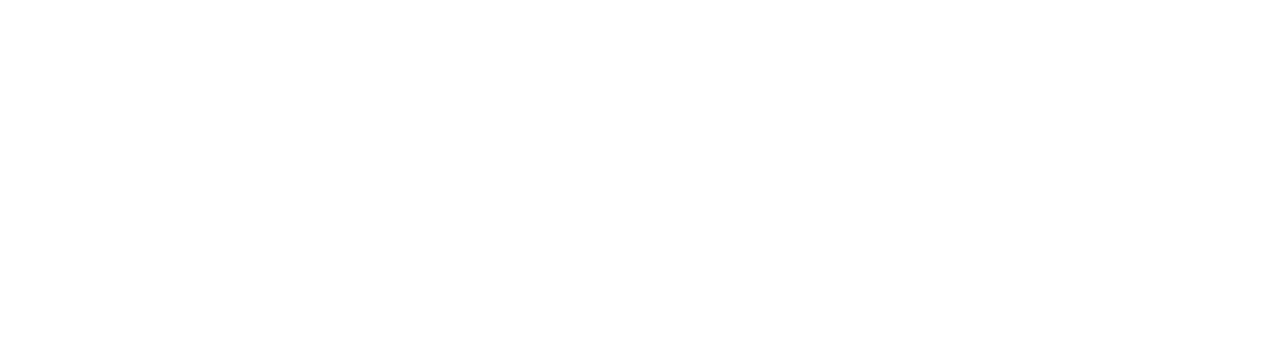
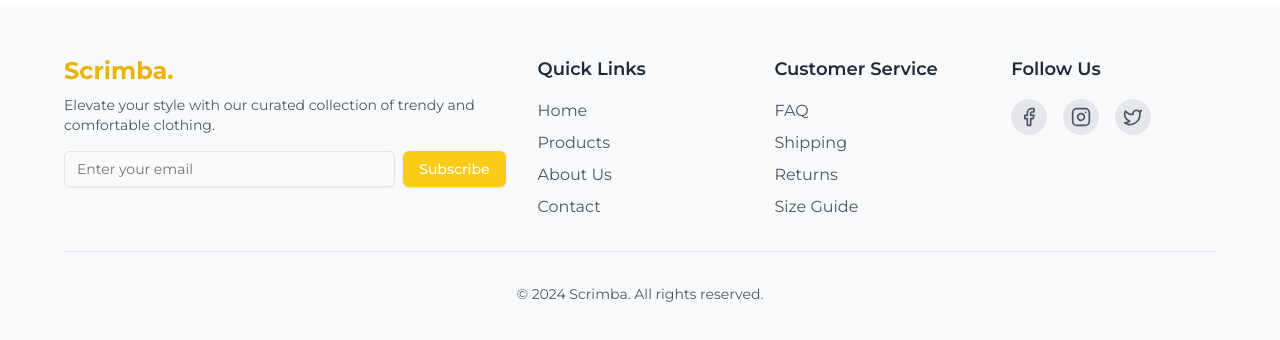
Before and after one commit to WaelTarabishi/Scrimba, a Next.js app: page / in a window 1280 px wide. Shown: the part 1219-1559 px from the top of the page. Before the commit the page ends 1226 px from the top, so only its background shows below. Built offline with nearby package versions, Linux system fonts and the light colour scheme; no server answers; the database is empty.

Commit message:
👣 Add Fake Footer and Implement Tiny UI/UX Enhancements! ✨ Focused on improving overall user experience. 🎉

```diff
--- a/src/app/layout.tsx
+++ b/src/app/layout.tsx
@@ -7,6 +7,7 @@
 import { Montserrat } from "next/font/google";
 import { cn } from "@/lib/utils";
 import { SessionProvider } from "next-auth/react";
+import Footer from "@/components/footer";
 
 const montserrat = Montserrat({
   subsets: ["latin"],
@@ -40,6 +41,7 @@
           <ReactQueryProvider>
             <Navbar />
             {children}
+            <Footer/>
           </ReactQueryProvider>
           <Toaster />
         </body>
--- a/src/app/page.tsx
+++ b/src/app/page.tsx
@@ -52,7 +52,12 @@
           <h1 className="text-4xl tracking-tight font-bold text-yellow-500 ">
             Products
           </h1>
-          <Suspense fallback={<ProductSliderSkeleton />}>
+          <Suspense
+            fallback={
+              <div className="mb-32">
+                <ProductSliderSkeleton />
+              </div>
+            }>
             <Products />
           </Suspense>
         </div>
--- a/src/app/product/[productId]/_component/product-page.tsx
+++ b/src/app/product/[productId]/_component/product-page.tsx
@@ -6,15 +6,15 @@
   BreadcrumbList,
   BreadcrumbSeparator,
 } from "@/components/ui/breadcrumb";
-import { Check, Shield } from "lucide-react";
 import { Button } from "@/components/ui/button";
+import { CheckCircle } from "lucide-react";
 // import useProductStore from "@/store";
+import MaxWidthWrapper from "@/lib/max-widht-wrapper";
 import { cn } from "@/lib/utils";
+import useProductStore from "@/store/products-store";
+import Image from "next/image";
 import toast from "react-hot-toast";
-import MaxWidthWrapper from "@/lib/max-widht-wrapper";
-import Image from "next/image";
 import TShirt from "../../../../../public/t-shirt.jpg";
-import useProductStore from "@/store/products-store";
 
 interface Product {
   product: {
@@ -127,6 +127,9 @@
                       price: product.price,
                       size: product.size,
                     });
+                    toast.success("Product added successfully!", {
+                      icon: <CheckCircle className="text-yellow-500" />,
+                    });
                   }}
                   size={"lg"}
                   className="w-full text-white">
--- /dev/null
+++ b/src/components/footer.tsx
@@ -0,0 +1,93 @@
+import Image from "next/image";
+import Link from "next/link";
+import { Facebook, Instagram, Twitter, Mail } from "lucide-react";
+import MaxWidthWrapper from "@/lib/max-widht-wrapper";
+import { Input } from "./ui/input";
+import { Button } from "./ui/button";
+import Logo from "../../public/empty-cart.png";
+const Footer = () => {
+  return (
+    <footer className="bg-gray-50 text-gray-600 py-12">
+      <MaxWidthWrapper className="px-5 md:px-12">
+        <div className="container mx-auto px-4">
+          <div className="grid grid-cols-1 md:grid-cols-2 lg:grid-cols-5 gap-8 mb-8">
+            <div className="col-span-1 md:col-span-2">
+              <span className="text-2xl font-bold text-yellow-500">
+                Scrimba.
+              </span>
+              <p className="text-sm mb-4 mt-2">
+                Elevate your style with our curated collection of trendy and
+                comfortable clothing.
+              </p>
+              <div className="flex items-center">
+                <Input
+                  type="email"
+                  placeholder="Enter your email"
+                  className="mr-2"
+                />
+                <Button variant="default" className="text-white">
+                  Subscribe
+                </Button>
+              </div>
+            </div>
+
+            <div>
+              <h4 className="text-lg font-semibold mb-4 text-gray-800">
+                Quick Links
+              </h4>
+              <ul className="space-y-2">
+                {["Home", "Products", "About Us", "Contact"].map((item) => (
+                  <li key={item}>
+                    <Link
+                      href={`/${item.toLowerCase().replace(" ", "-")}`}
+                      className="hover:text-yellow-500 transition-colors">
+                      {item}
+                    </Link>
+                  </li>
+                ))}
+              </ul>
+            </div>
+            <div>
+              <h4 className="text-lg font-semibold mb-4 text-gray-800">
+                Customer Service
+              </h4>
+              <ul className="space-y-2">
+                {["FAQ", "Shipping", "Returns", "Size Guide"].map((item) => (
+                  <li key={item}>
+                    <Link
+                      href={`/${item.toLowerCase().replace(" ", "-")}`}
+                      className="hover:text-yellow-500 transition-colors">
+                      {item}
+                    </Link>
+                  </li>
+                ))}
+              </ul>
+            </div>
+            <div>
+              <h4 className="text-lg font-semibold mb-4 text-gray-800">
+                Follow Us
+              </h4>
+              <div className="flex space-x-4">
+                {[Facebook, Instagram, Twitter].map((Icon, index) => (
+                  <a
+                    key={index}
+                    href="#"
+                    className="hover:text-yellow-500 transition-colors p-2 bg-gray-200 rounded-full">
+                    <Icon size={20} />
+                  </a>
+                ))}
+              </div>
+            </div>
+          </div>
+          <div className="border-t border-gray-200 pt-8 text-center text-sm">
+            <p>
+              &copy; {new Date().getFullYear()} Scrimba. All rights reserved.
+            </p>
+          </div>
+        </div>
+      </MaxWidthWrapper>
+    </footer>
+  );
+};
+
+export default Footer;
--- a/src/components/product-slider-skeleton.tsx
+++ b/src/components/product-slider-skeleton.tsx
@@ -7,7 +7,7 @@
       <div className="grid grid-cols-1 sm:grid-cols-2 md:grid-cols-3 lg:grid-cols-3 gap-6">
         {[...Array(3)].map((_, index) => (
           <div key={index} className="relative group p-2 cursor-pointer">
-            <div className="h-65 flex flex-col bg-white rounded-lg shadow-lg  overflow-hidden">
+            <div className="h-65 flex flex-col bg-white rounded-lg border  border-gray-100  overflow-hidden">
               <div className="absolute top-4 right-4 z-10">
                 <Skeleton className="w-10 h-10 rounded-full" />
               </div>
--- a/src/components/products/products-client.tsx
+++ b/src/components/products/products-client.tsx
@@ -1,8 +1,10 @@
 "use client";
-import { ShoppingCartIcon } from "lucide-react";
+import useProductStore from "@/store/products-store";
+import { CheckCircle, ShoppingCartIcon } from "lucide-react";
 import Image from "next/image";
 import Link from "next/link";
 import { useEffect, useState } from "react";
+import toast from "react-hot-toast";
 import "swiper/css";
 import "swiper/css/autoplay";
 import "swiper/css/effect-fade";
@@ -13,7 +15,6 @@
 import { Swiper, SwiperSlide } from "swiper/react";
 import TShirt from "../../../public/t-shirt.jpg";
 import ProductSliderSkeleton from "../product-slider-skeleton";
-import useProductStore from "@/store/products-store";
 import { Button } from "../ui/button";
 
 const ProductsClientComponent = ({ products }: ProductInterface) => {
@@ -22,7 +23,12 @@
   useEffect(() => {
     setIsMounted(true);
   }, []);
-  if (!isMounted) return <ProductSliderSkeleton />;
+  if (!isMounted)
+    return (
+      <div className="mb-32">
+        <ProductSliderSkeleton />
+      </div>
+    );
   return (
     <div className="container mx-auto px-4 p-5 mt-5 w-full">
       <Swiper
@@ -33,8 +39,9 @@
         autoplay={{ delay: 6000, disableOnInteraction: false }}
         breakpoints={{
           640: { slidesPerView: 2 },
-          768: { slidesPerView: 3 },
-          1024: { slidesPerView: 3 },
+          768: { slidesPerView: 2 },
+          1100: { slidesPerView: 2 },
+          1400: { slidesPerView: 3 },
         }}
         className="h-[450px] md:h-[550px]">
         {products &&
@@ -53,6 +60,9 @@
                         image: product.image,
                         price: product.price,
                         size: product.size,
+                      });
+                      toast.success("Product added successfully!", {
+                        icon: <CheckCircle className="text-yellow-500" />,
                       });
                     }}
                     size={"icon"}
```
Also changed, not shown: src/components/navbar.tsx (+36 -32 lines).
